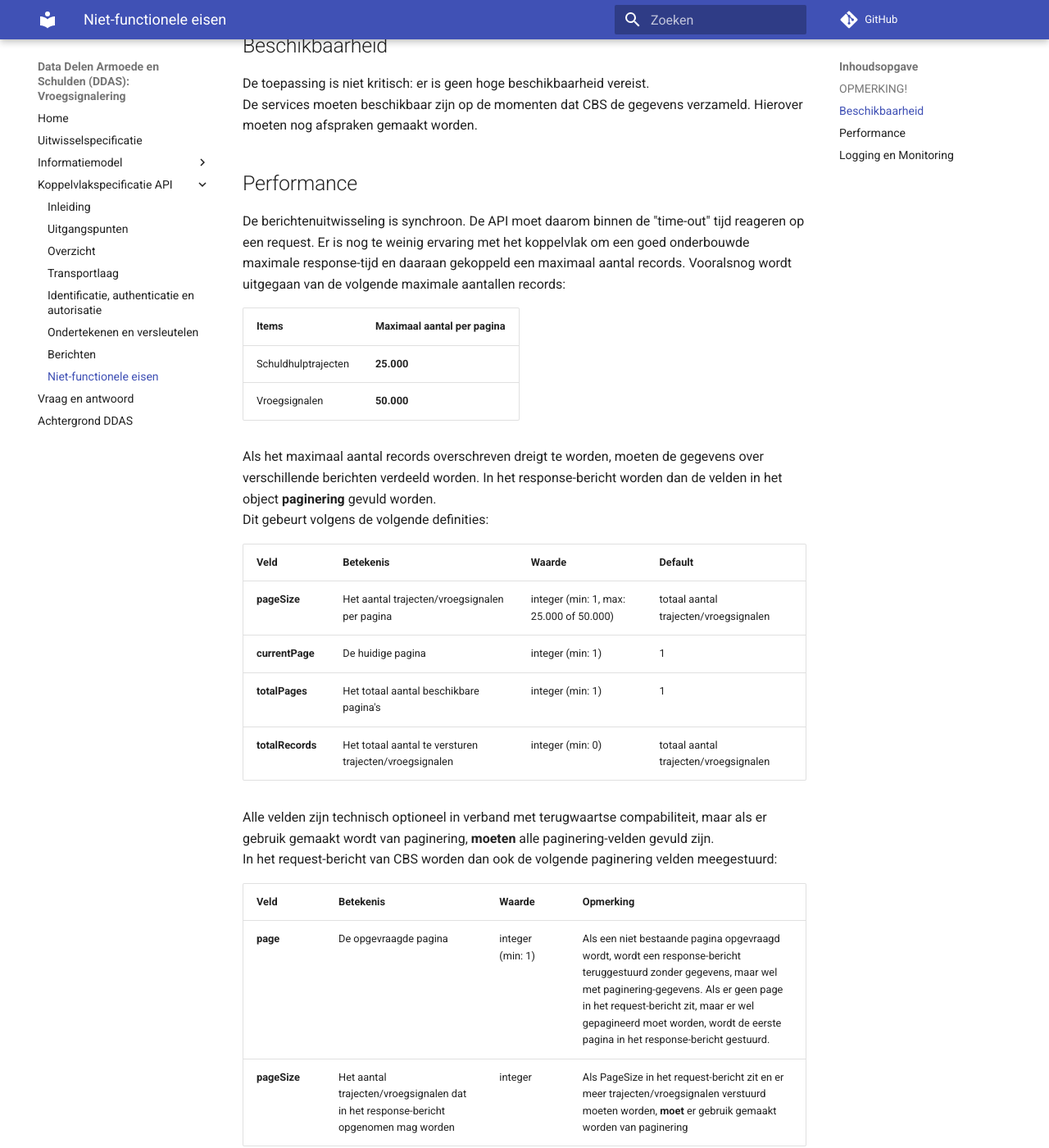
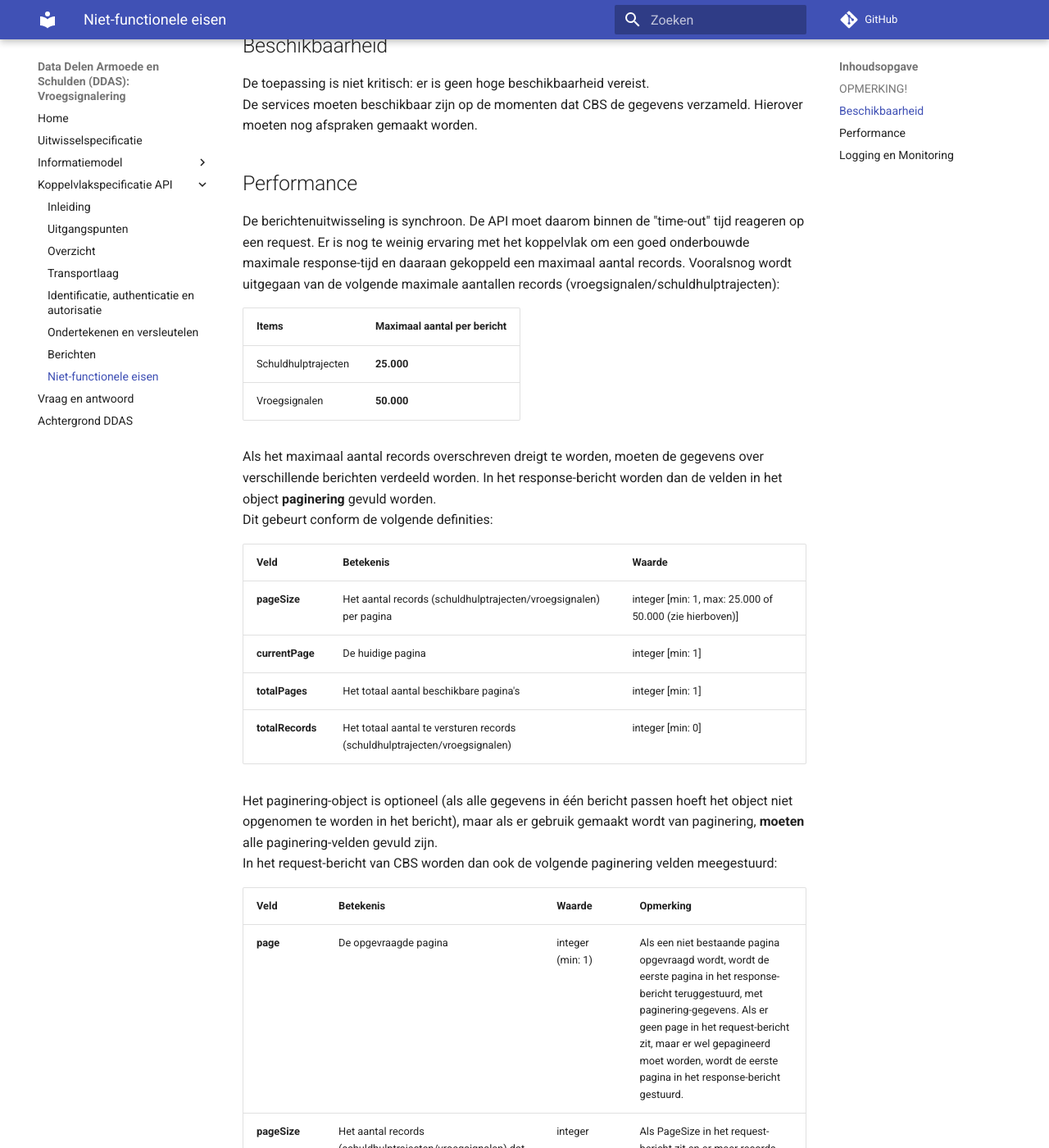
Before and after one commit to VNG-Realisatie/ddas-vroegsignalering, an MkDocs documentation site: the page built from docs/api/non-functionals.md, in a window 1280 px wide and 1400 px high, scrolled down 406 px. Shown: the whole window at 82% size. Built offline with MkDocs 1.6.1 and Material for MkDocs 9.7.7, drawn with Linux system fonts in a browser that asks for light colours; comment, search, counter and statistics services are not loaded; the version menu is left out; some of the changed text lies outside the part shown.

Commit message:
paginering fix

```diff
--- a/docs/api/non-functionals.md
+++ b/docs/api/non-functionals.md
@@ -12,30 +12,30 @@ De services moeten beschikbaar zijn op de momenten dat CBS de gegevens verzameld
 ## Performance
 
 De berichtenuitwisseling is synchroon. De API moet daarom binnen de "time-out" tijd reageren op een request. Er is nog te weinig ervaring met het koppelvlak om een goed onderbouwde maximale response-tijd en daaraan gekoppeld een maximaal aantal records.
-Vooralsnog wordt uitgegaan van de volgende maximale aantallen records:
+Vooralsnog wordt uitgegaan van de volgende maximale aantallen records (vroegsignalen/schuldhulptrajecten):
 
-| Items | Maximaal aantal per pagina |
+| Items | Maximaal aantal per bericht |
 |-------|----------------------------|
 | Schuldhulptrajecten | **25.000** |
 | Vroegsignalen | **50.000** |
 
 Als het maximaal aantal records overschreven dreigt te worden, moeten de gegevens over verschillende berichten verdeeld worden. In het response-bericht worden dan de velden in het object **paginering** gevuld worden.
-Dit gebeurt volgens de volgende definities:
+Dit gebeurt conform de volgende definities:
 
-| Veld | Betekenis | Waarde | Default |
-|------|-----------|--------|---------|
-| **pageSize** | Het aantal trajecten/vroegsignalen per pagina | integer (min: 1, max: 25.000 of 50.000) | totaal aantal trajecten/vroegsignalen |
-| **currentPage** | De huidige pagina | integer (min: 1) | 1 |
-| **totalPages** | Het totaal aantal beschikbare pagina's | integer (min: 1) | 1 |
-| **totalRecords** | Het totaal aantal te versturen trajecten/vroegsignalen | integer (min: 0) | totaal aantal trajecten/vroegsignalen |
+| Veld | Betekenis | Waarde |
+|------|-----------|--------|
+| **pageSize** | Het aantal records (schuldhulptrajecten/vroegsignalen) per pagina | integer [min: 1, max: 25.000 of 50.000 (zie hierboven)] |
+| **currentPage** | De huidige pagina | integer [min: 1] |
+| **totalPages** | Het totaal aantal beschikbare pagina's | integer [min: 1] |
+| **totalRecords** | Het totaal aantal te versturen records (schuldhulptrajecten/vroegsignalen) | integer [min: 0] |
 
-Alle velden zijn technisch optioneel in verband met terugwaartse compabiliteit, maar als er gebruik gemaakt wordt van paginering, **moeten** alle paginering-velden gevuld zijn.
+Het paginering-object is optioneel (als alle gegevens in één bericht passen hoeft het object niet opgenomen te worden in het bericht), maar als er gebruik gemaakt wordt van paginering, **moeten** alle paginering-velden gevuld zijn.
 In het request-bericht van CBS worden dan ook de volgende paginering velden meegestuurd:
 
 | Veld | Betekenis | Waarde | Opmerking |
-|------|-----------|--------|---------|
-| **page** | De opgevraagde pagina | integer (min: 1) | Als een niet bestaande pagina opgevraagd wordt, wordt een response-bericht teruggestuurd zonder gegevens, maar wel met paginering-gegevens. Als er geen page in het request-bericht zit, maar er wel gepagineerd moet worden, wordt de eerste pagina in het response-bericht gestuurd. |
-| **pageSize** | Het aantal trajecten/vroegsignalen dat in het response-bericht opgenomen mag worden | integer | Als PageSize in het request-bericht zit en er meer trajecten/vroegsignalen verstuurd moeten worden, **moet** er gebruik gemaakt worden van paginering |
+|------|-----------|--------|-----------|
+| **page** | De opgevraagde pagina | integer (min: 1) | Als een niet bestaande pagina opgevraagd wordt, wordt de eerste pagina in het response-bericht teruggestuurd, met paginering-gegevens. Als er geen page in het request-bericht zit, maar er wel gepagineerd moet worden, wordt de eerste pagina in het response-bericht gestuurd. |
+| **pageSize** | Het aantal records (schuldhulptrajecten/vroegsignalen) dat in het response-bericht opgenomen mag worden | integer | Als PageSize in het request-bericht zit en er meer records verstuurd moeten worden, **moet** er gebruik gemaakt worden van paginering |
 
 
 Om belasting van de productiesystemen te beperken mag een cache gebruikt worden, onder de volgende voorwaarden:
```
Also changed, not shown: docs/api/berichten.md (+1 -1 lines).
